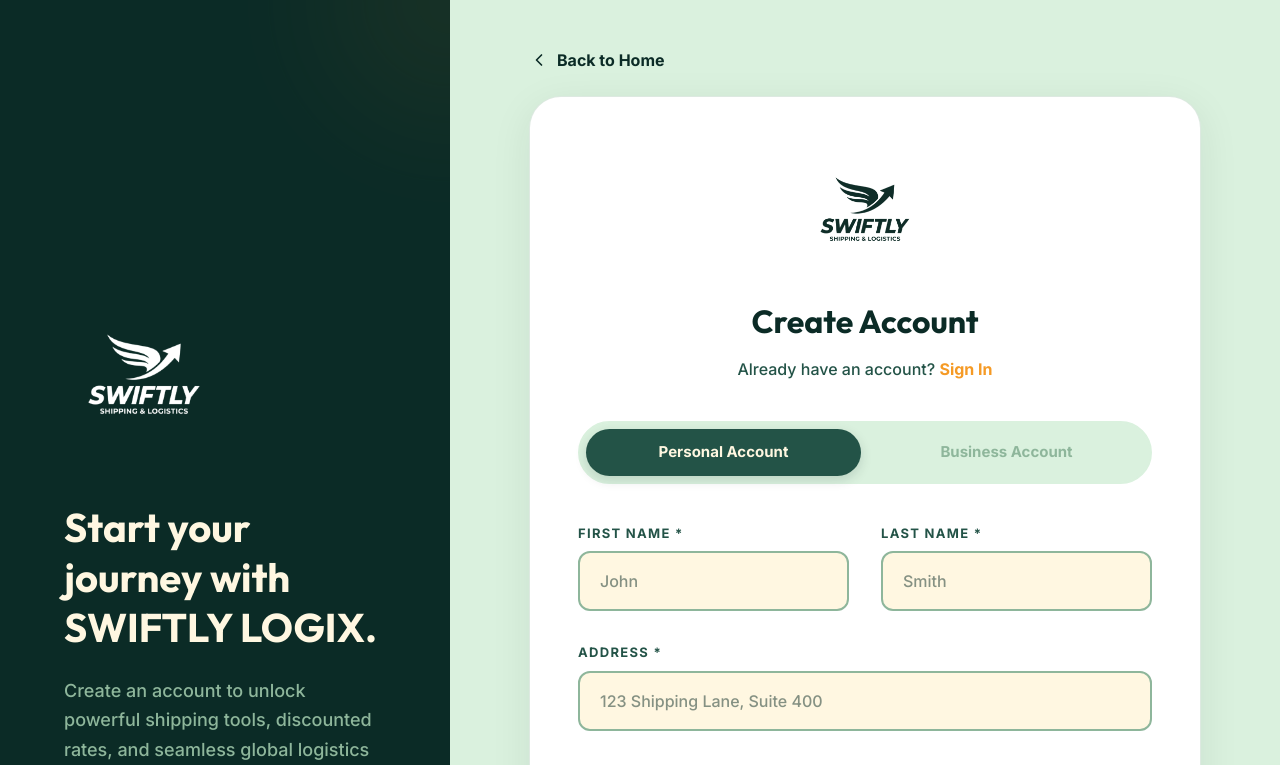
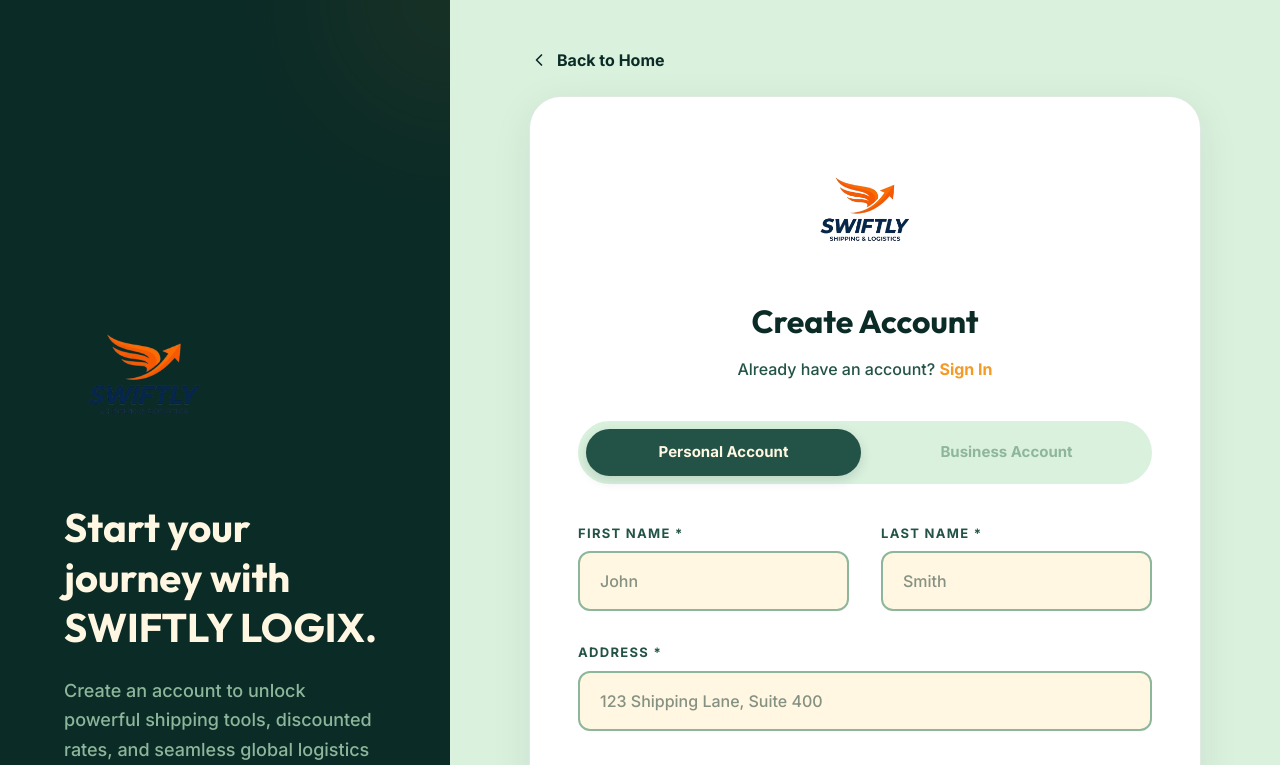
Before and after one commit to dimaro2210/Swiftly-Logix, a React (Vite) app: page /auth/signup in a window 1280 px wide. Shown: the top 765 px of the page. Built offline with nearby package versions, Linux system fonts and the light colour scheme; no server answers.

Commit message:
style: revert hero heading, reduce subtext opacity, fix auth logos

```diff
--- a/src/pages/Home.tsx
+++ b/src/pages/Home.tsx
@@ -82,13 +82,10 @@ export default function Home() {
 
         <div className="max-w-7xl mx-auto px-4 md:px-6 relative w-full pt-20 pb-40" data-aos="fade-up" style={{ zIndex: 1 }}>
           <div className="text-center md:text-left mt-8 md:mt-12 flex-1 md:pr-12 lg:pr-24" data-aos="fade-right">
-            <h1 className="text-[32px] sm:text-[40px] md:text-[56px] lg:text-[72px] font-outfit font-black text-white leading-[1.05] mb-6">
-              Global Delivery, <br className="hidden md:block" />
-              <span className="text-transparent bg-clip-text bg-gradient-to-r from-[#F59A25] to-[#fbc576]">
-                Simplified.
-              </span>
+            <h1 className="text-[36px] md:text-[56px] font-bold text-[#FFF7E1] mb-6 leading-tight max-w-3xl">
+              Fast, Reliable Delivery Worldwide
             </h1>
-            <p className="text-[15px] sm:text-[18px] md:text-[22px] text-white/90 mb-8 md:mb-10 max-w-2xl mx-auto md:mx-0 font-medium">
+            <p className="text-[15px] sm:text-[18px] md:text-[22px] text-[#DAF1DE]/70 mb-8 md:mb-10 max-w-2xl mx-auto md:mx-0 font-medium">
               Experience fast, reliable, and completely transparent shipping from origin to destination.
             </p>
           </div>
--- a/src/pages/auth/Login.tsx
+++ b/src/pages/auth/Login.tsx
@@ -59,7 +59,7 @@ export default function Login() {
         <div className="absolute bottom-0 left-0 w-64 h-64 bg-[#235347] opacity-20 -ml-32 -mb-32 rounded-full blur-3xl"></div>
         <div className="relative z-10">
           <div className="mb-8 md:mb-12">
-            <img src={`${import.meta.env.BASE_URL}swiftly_logo-removebg-preview.png`} alt="SWIFTLY LOGIX" className="h-40 w-auto object-contain brightness-0 invert" />
+            <img src={`${import.meta.env.BASE_URL}swiftly_logo-removebg-preview.png`} alt="SWIFTLY LOGIX" className="h-40 w-auto object-contain" />
           </div>
           <h2 className="text-[24px] md:text-[40px] font-bold text-[#FFF7E1] mb-6 leading-tight">Welcome to the future of shipping.</h2>
           <p className="text-[#8EB69B] text-[18px] mb-8 md:mb-12 leading-relaxed font-medium">Sign in to access your SWIFTLY LOGIX portal, track global shipments, and manage your business deliveries with ease.</p>
@@ -89,7 +89,7 @@ export default function Login() {
           </button>
           <div className="bg-white rounded-[32px] p-6 md:p-12 border border-[#8EB69B]/30" style={{ boxShadow: "0px 10px 40px rgba(11,43,38,0.08)" }}>
             <div className="mb-10 flex flex-col items-center text-center">
-              <img src={`${import.meta.env.BASE_URL}swiftly_logo-removebg-preview.png`} alt="SWIFTLY LOGIX" className="h-24 md:h-32 w-auto mb-6 object-contain" style={{ filter: "brightness(0) saturate(100%) invert(14%) sepia(30%) saturate(700%) hue-rotate(120deg)" }} />
+              <img src={`${import.meta.env.BASE_URL}swiftly_logo-removebg-preview.png`} alt="SWIFTLY LOGIX" className="h-24 md:h-32 w-auto mb-6 object-contain" />
               <h1 className="text-[24px] md:text-[32px] font-bold text-[#0B2B26] mb-3">Sign In</h1>
               <p className="text-[16px] text-[#235347] font-medium">
                 New user? <Link href="/auth/signup"><span className="font-bold cursor-pointer hover:underline" style={{ color: "#F59A25" }}>Create a SWIFTLY LOGIX Account</span></Link>
--- a/src/pages/auth/Signup.tsx
+++ b/src/pages/auth/Signup.tsx
@@ -84,7 +84,7 @@ export default function Signup() {
         <div className="absolute bottom-0 left-0 w-64 h-64 bg-[#235347] opacity-20 -ml-32 -mb-32 rounded-full blur-3xl"></div>
         <div className="relative z-10">
           <div className="mb-8 md:mb-12">
-            <img src={`${import.meta.env.BASE_URL}swiftly_logo-removebg-preview.png`} alt="SWIFTLY LOGIX" className="h-40 w-auto object-contain brightness-0 invert" />
+            <img src={`${import.meta.env.BASE_URL}swiftly_logo-removebg-preview.png`} alt="SWIFTLY LOGIX" className="h-40 w-auto object-contain" />
           </div>
           <h2 className="text-[24px] md:text-[40px] font-bold text-[#FFF7E1] mb-6 leading-tight">Start your journey with SWIFTLY LOGIX.</h2>
           <p className="text-[#8EB69B] text-[18px] mb-8 md:mb-12 leading-relaxed font-medium">Create an account to unlock powerful shipping tools, discounted rates, and seamless global logistics management.</p>
@@ -110,7 +110,7 @@ export default function Signup() {
           </button>
           <div className="bg-white rounded-[32px] p-6 md:p-12 border border-[#8EB69B]/30" style={{ boxShadow: "0px 10px 40px rgba(11,43,38,0.08)" }}>
             <div className="mb-10 flex flex-col items-center text-center">
-              <img src={`${import.meta.env.BASE_URL}swiftly_logo-removebg-preview.png`} alt="SWIFTLY LOGIX" className="h-24 md:h-32 w-auto mb-6 object-contain" style={{ filter: "brightness(0) saturate(100%) invert(14%) sepia(30%) saturate(700%) hue-rotate(120deg)" }} />
+              <img src={`${import.meta.env.BASE_URL}swiftly_logo-removebg-preview.png`} alt="SWIFTLY LOGIX" className="h-24 md:h-32 w-auto mb-6 object-contain" />
               <h1 className="text-[24px] md:text-[32px] font-bold text-[#0B2B26] mb-3">Create Account</h1>
               <p className="text-[16px] text-[#235347] font-medium">
                 Already have an account? <Link href="/auth/login"><span className="font-bold cursor-pointer hover:underline" style={{ color: "#F59A25" }}>Sign In</span></Link>
```
